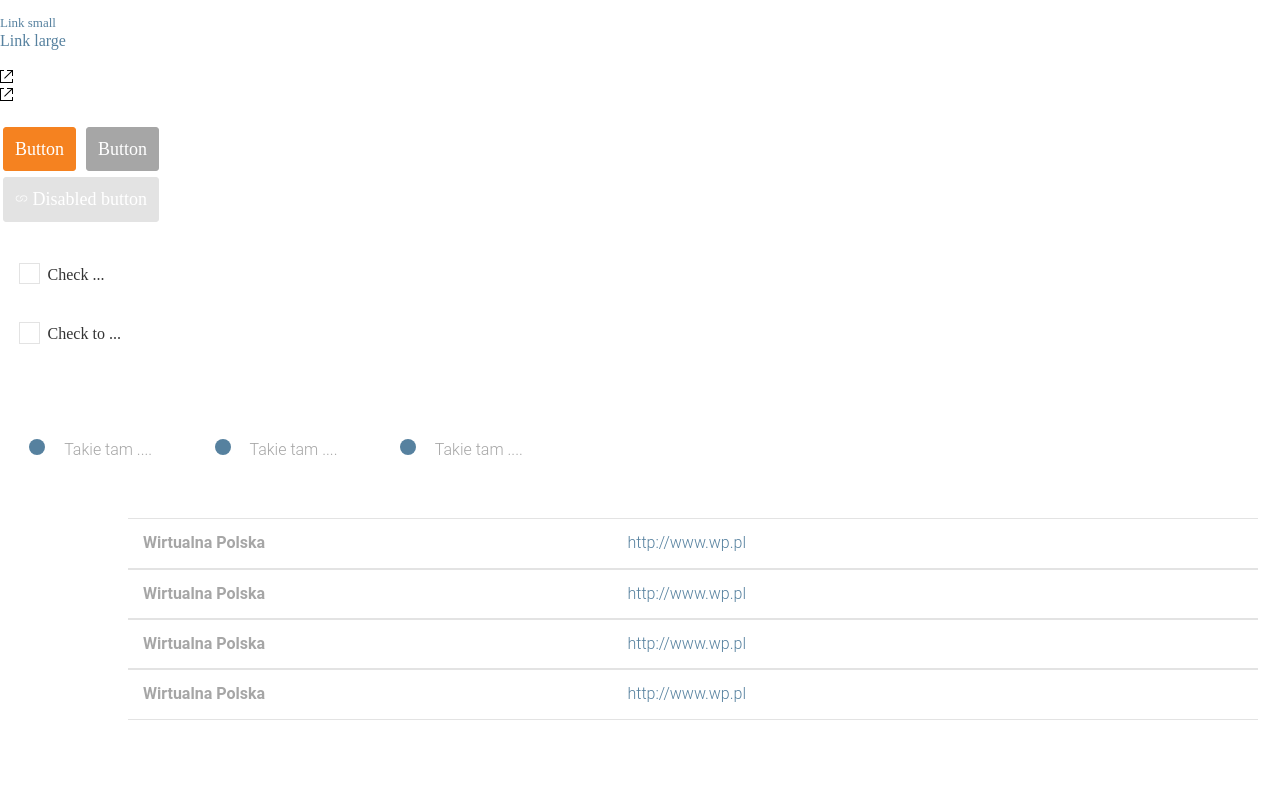
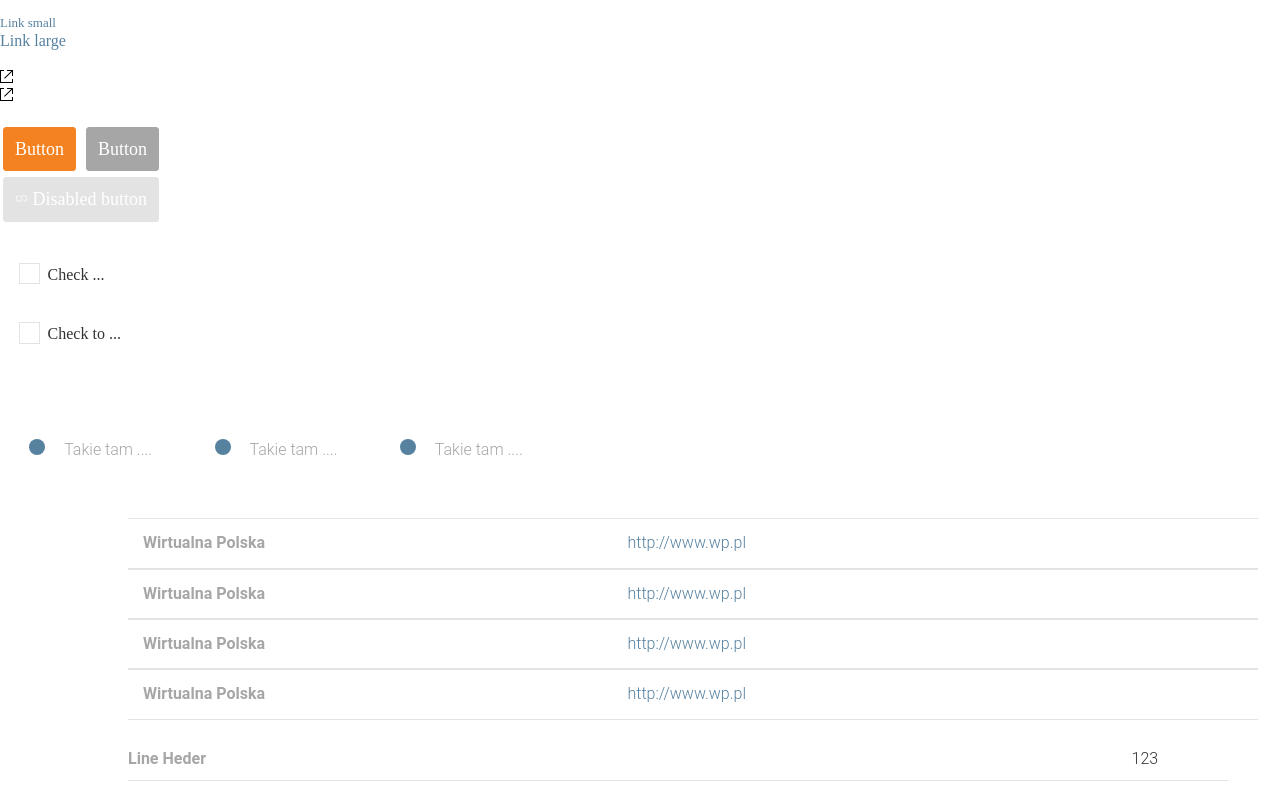
Before and after one commit to fabianzielinski/Projekt-Indywidualny, a website: page styleguide.html in a window 1280 px wide. Shown: the part 482-1282 px from the top of the page. Before the commit the page ends 1220 px from the top, so only its background shows below. Drawn offline with Linux system fonts and the light colour scheme.

Commit message:
Add one digit list.

```diff
--- /dev/null
+++ b/sass/components/_listonedig.scss
@@ -0,0 +1,27 @@
+.oneDigList {
+	display: inline-block;
+	border-bottom: 1px solid $bttn-disabled;
+	width: 100vw;
+	max-width: 1100px;
+	margin: 0 10vw 0 10vw;
+	padding: 0;
+	.lineHeder {
+		display: inline-block;
+		text-align: left;
+		font-size: $lg-link-fsize;
+		line-height: 42px;
+		color: $bttn-secondary;
+		font-family: $font-roboto;
+		font-weight: $heavy-font;
+	}
+	.oneDigit {
+		display: inline-block;
+		text-align: right;
+		margin: 0 0 0 72vw;
+		font-size: $lg-link-fsize;
+		line-height: 42px;
+		color: $basic-black;
+		font-family: $font-roboto;
+		font-weight: $light-font;
+	}
+}
--- a/sass/style.scss
+++ b/sass/style.scss
@@ -13,7 +13,7 @@
 @import "components/checkboxs";
 @import "components/cortabs";
 @import "components/tablinks";
-
+@import "components/listonedig";
 
 /* Sections */
 // import "section/registration_form";
--- a/styleguide.html
+++ b/styleguide.html
@@ -113,6 +113,13 @@
             <img class="icoTrash" src="images/trash.svg" alt="Icon trash.">
         </a><br><br>
 
+        <!-- List with one digit -->
+
+        <div class="oneDigList" >
+            <div class="lineHeder">Line Heder</div>
+            <div class="oneDigit">123</div>
+        </div><br><br>
+
         <script type="text/javascript" src="js/script.js"></script>
     </body>
 </html>
```
Also changed, not shown: css/style.css.
